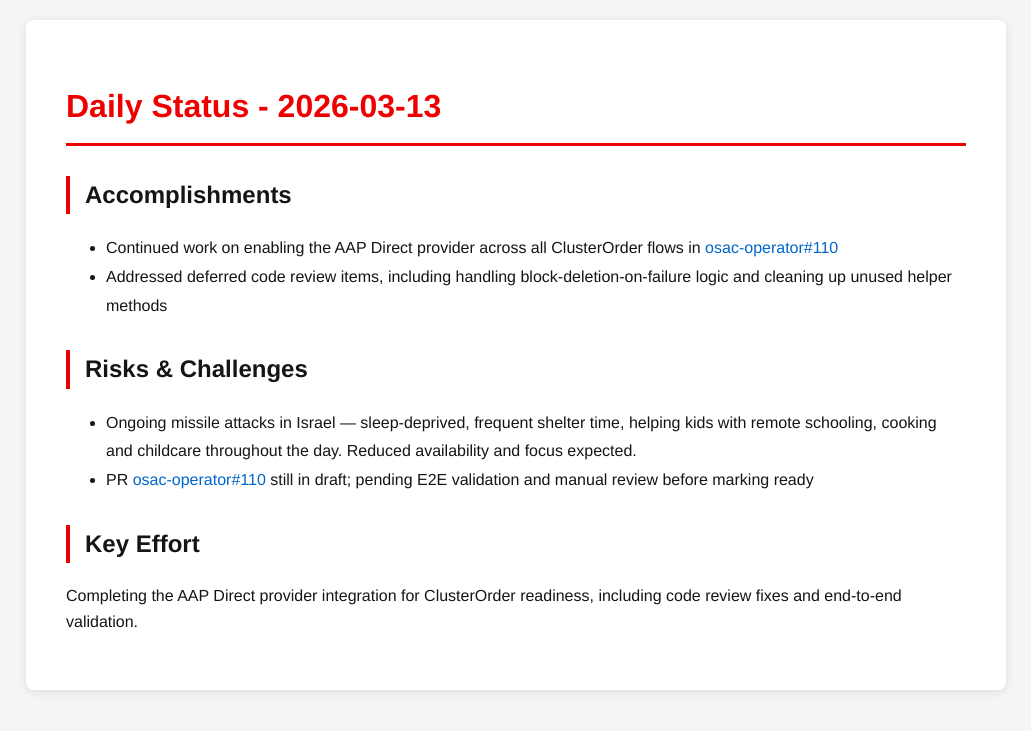
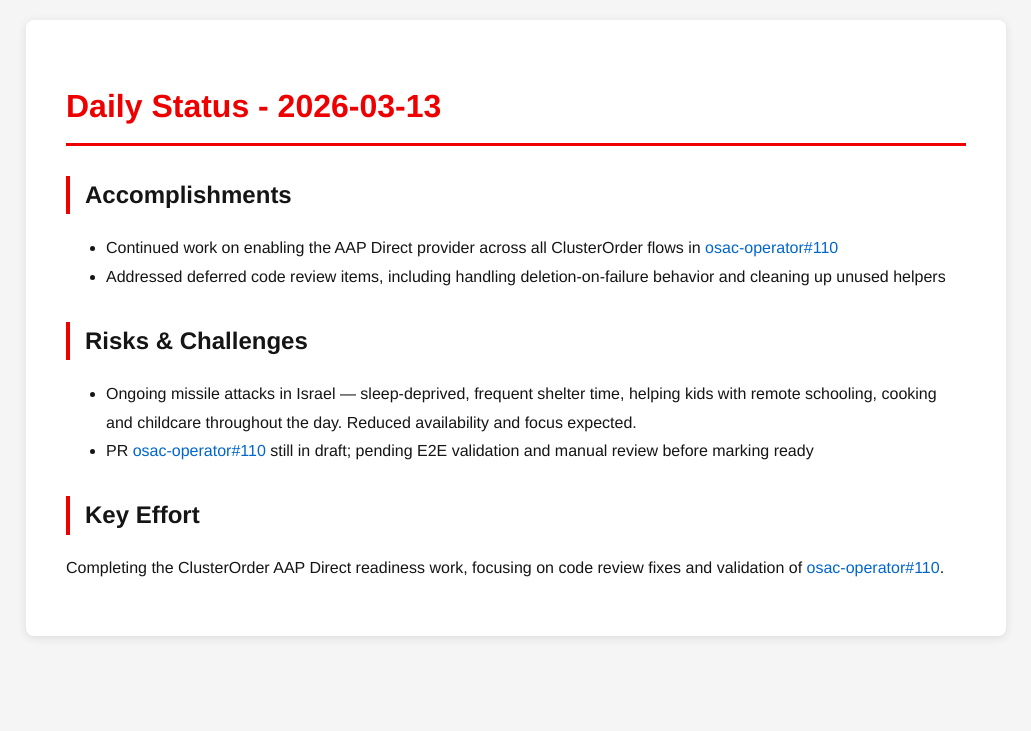
Before and after one commit to tzvatot/daily-status, a Jekyll site: the page built from 2026-03-13.md, in a window 1280 px wide. Shown: the top 731 px of the page, without its empty margins (124-1155 px from the left). Built offline with Jekyll 4.4.1, drawn with Linux system fonts in a browser that asks for light colours.

Commit message:
Daily status update - 2026-03-13

```diff
--- a/2026-03-13.md
+++ b/2026-03-13.md
@@ -8,11 +8,11 @@ date: 2026-03-13
 
 ## Accomplishments
 - Continued work on enabling the AAP Direct provider across all ClusterOrder flows in [osac-operator#110](https://github.com/osac-project/osac-operator/pull/110)
-- Addressed deferred code review items, including handling block-deletion-on-failure logic and cleaning up unused helper methods
+- Addressed deferred code review items, including handling deletion-on-failure behavior and cleaning up unused helpers
 
 ## Risks & Challenges
 - Ongoing missile attacks in Israel — sleep-deprived, frequent shelter time, helping kids with remote schooling, cooking and childcare throughout the day. Reduced availability and focus expected.
 - PR [osac-operator#110](https://github.com/osac-project/osac-operator/pull/110) still in draft; pending E2E validation and manual review before marking ready
 
 ## Key Effort
-Completing the AAP Direct provider integration for ClusterOrder readiness, including code review fixes and end-to-end validation.
+Completing the ClusterOrder AAP Direct readiness work, focusing on code review fixes and validation of [osac-operator#110](https://github.com/osac-project/osac-operator/pull/110).
```
